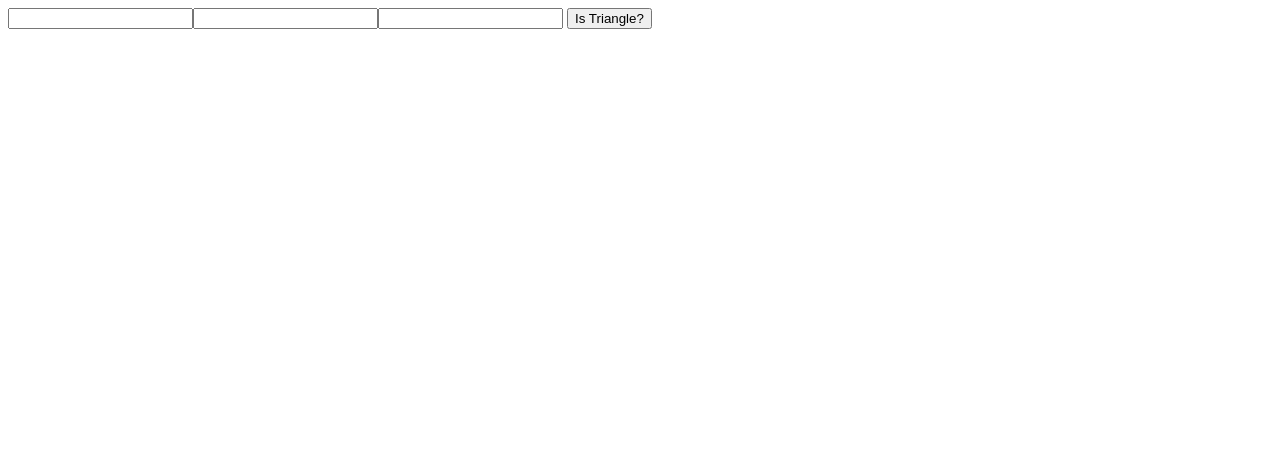
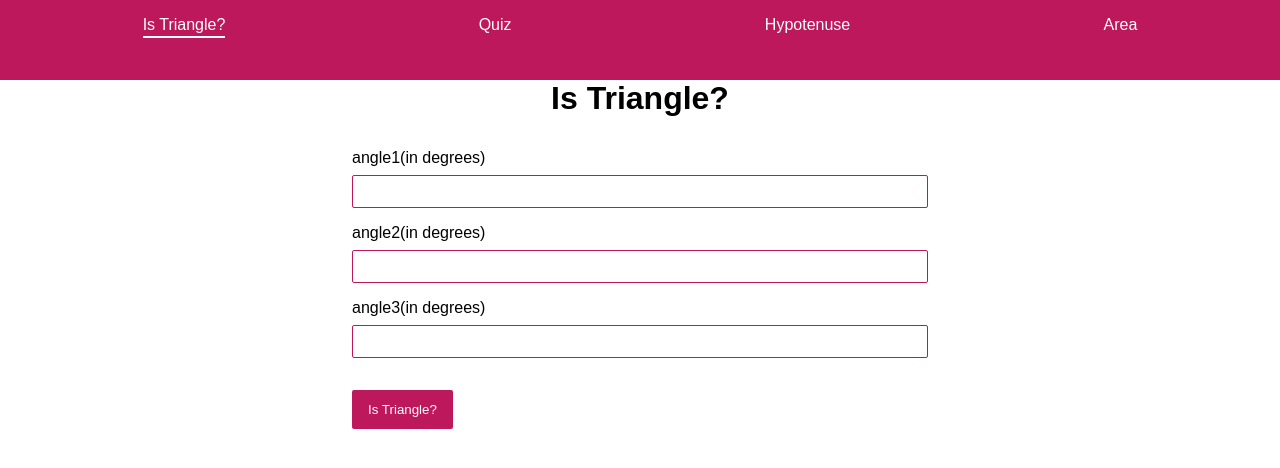
Before and after one commit to rishmi5h/mark12, a plain HTML site: page index.html in a window 1280 px wide. Drawn offline with Linux system fonts and the light colour scheme; a web font is replaced by a local one.

Commit message:
done:istriangle and started rest 3

```diff
--- a/index.html
+++ b/index.html
@@ -4,16 +4,50 @@
     <meta charset="UTF-8" />
     <meta http-equiv="X-UA-Compatible" content="IE=edge" />
     <meta name="viewport" content="width=device-width, initial-scale=1.0" />
+    <link rel="stylesheet" href="styles.css" />
     <title>Is Triangle?</title>
   </head>
 
   <body>
-    <input type="number" class="input" /><input
-      type="number"
-      class="input"
-    /><input type="number" class="input" />
-    <button class="is-triangle">Is Triangle?</button>
-    <h1 class="output"></h1>
+    <header>
+      <nav>
+        <ul>
+          <li>
+            <a href="index.html" class="link-active">Is Triangle?</a>
+          </li>
+          <li>
+            <a href="quiz.html">Quiz</a>
+          </li>
+          <li><a href="hypotenuse.html">Hypotenuse</a></li>
+          <li><a href="area.html">Area</a></li>
+        </ul>
+      </nav>
+    </header>
+
+    <h1 class="heading">Is Triangle?</h1>
+    <div class="column">
+      <div class="input-container">
+        <label for="angle1"
+          >angle1(in degrees)
+          <input type="number" class="input" id="angle1" />
+        </label>
+      </div>
+      <div class="input-container">
+        <label for="angle2"
+          >angle2(in degrees)
+          <input type="number" class="input" id="angle2" />
+        </label>
+      </div>
+      <div class="input-container">
+        <label for="angle3"
+          >angle3(in degrees)
+          <input type="number" class="input" id="angle3" />
+        </label>
+      </div>
+      <button class="is-triangle">Is Triangle?</button>
+      <h1 class="output primary-color-text"></h1>
+    </div>
+
     <script src="scripts.js"></script>
   </body>
 </html>
--- a/styles.css
+++ b/styles.css
@@ -0,0 +1,74 @@
+@import url('https://fonts.googleapis.com/css2?family=Laila&display=swap');
+
+* {
+    box-sizing: border-box;
+    font-family: 'Laila', sans-serif;
+    margin: 0;
+    padding: 0;
+}
+
+:root {
+    --primary-color: #BE185D;
+}
+
+.primary-color-text{
+    color: var(--primary-color);
+}
+nav {
+    height: 10vh;
+
+    padding: 1rem;
+    background: var(--primary-color);
+    color: white;
+}
+
+ul {
+    list-style: none;
+    display: flex;
+    flex-direction: row;
+    justify-content: space-around;
+}
+
+a {
+    color: white;
+    text-decoration: none;
+}
+
+.link-active {
+    border-bottom: 2px solid;
+    padding-bottom: 3px;
+
+}
+
+.heading, .output{
+    text-align: center;
+}
+
+input {
+    border: var(--primary-color) 1px solid;
+    border-radius: 2px;
+    margin-top: 0.5rem;
+    width:100%;
+    padding: 0.5rem;
+}
+
+button {
+
+    background: var(--primary-color);
+    color: white;
+    border: none;
+    border-radius: 2px;
+    margin: 1rem;
+    /* width: 7rem; */
+    padding: 0.75rem 1rem;
+}
+
+.column {
+    width: 50%;
+    margin: auto;
+    padding: 1rem;
+}
+
+.input-container{
+    margin: 1rem;
+}
```
Also changed, not shown: area.html (added, +26 -0 lines), hypotenuse.html (added, +26 -0 lines), quiz.html (added, +26 -0 lines).
